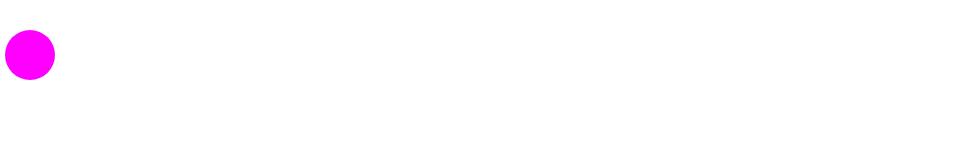
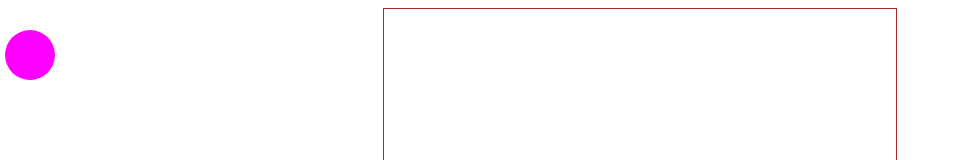
Before and after one commit to craus/js-div-game-test, a plain HTML site: page index.html in a window 1280 px wide. Shown: the top 160 px of the page, without its empty margins (0-955 px from the left). Drawn offline with nearby package versions, Linux system fonts and the light colour scheme.

Commit message:
cursor all over the window; border

```diff
--- a/index.html
+++ b/index.html
@@ -4,5 +4,7 @@
 	<script src="script.js"></script>
 </head>
 
-<div id="circle"></div>
-<div id="field" onmousemove="watchCursor(event)"></div>
+<body onmousemove="watchCursor(event)">
+  <div id="circle"></div>
+  <div id="field"></div>
+</body>
--- a/style.css
+++ b/style.css
@@ -5,6 +5,9 @@
 	font-family: arial;
 	text-align: center;
 	overflow:hidden;
+  border-width:1;
+  border-color:brown;
+  border-style:solid;
 }
 
 #buttons {
```
